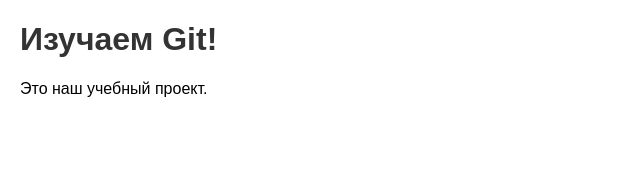
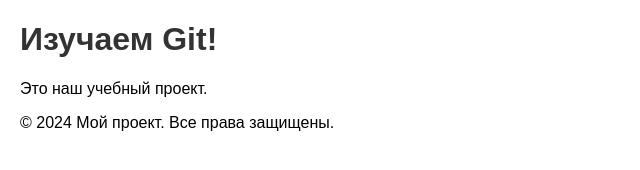
Before and after one commit to arthurLeuski/git-practice, a plain HTML site: page index.html in a window 1280 px wide. Shown: the whole page, without its empty margins (0-640 px from the left). Drawn offline with Linux system fonts and the light colour scheme.

Commit message:
Add footer with copyright

```diff
--- a/index.html
+++ b/index.html
@@ -8,6 +8,9 @@
 <body>
     <h1>Изучаем Git!</h1>
     <p>Это наш учебный проект.</p>
+    <footer>
+        <p>&copy; 2024 Мой проект. Все права защищены.</p>
+    </footer>
     <script src="script.js"></script>
 </body>
 </html>
```
